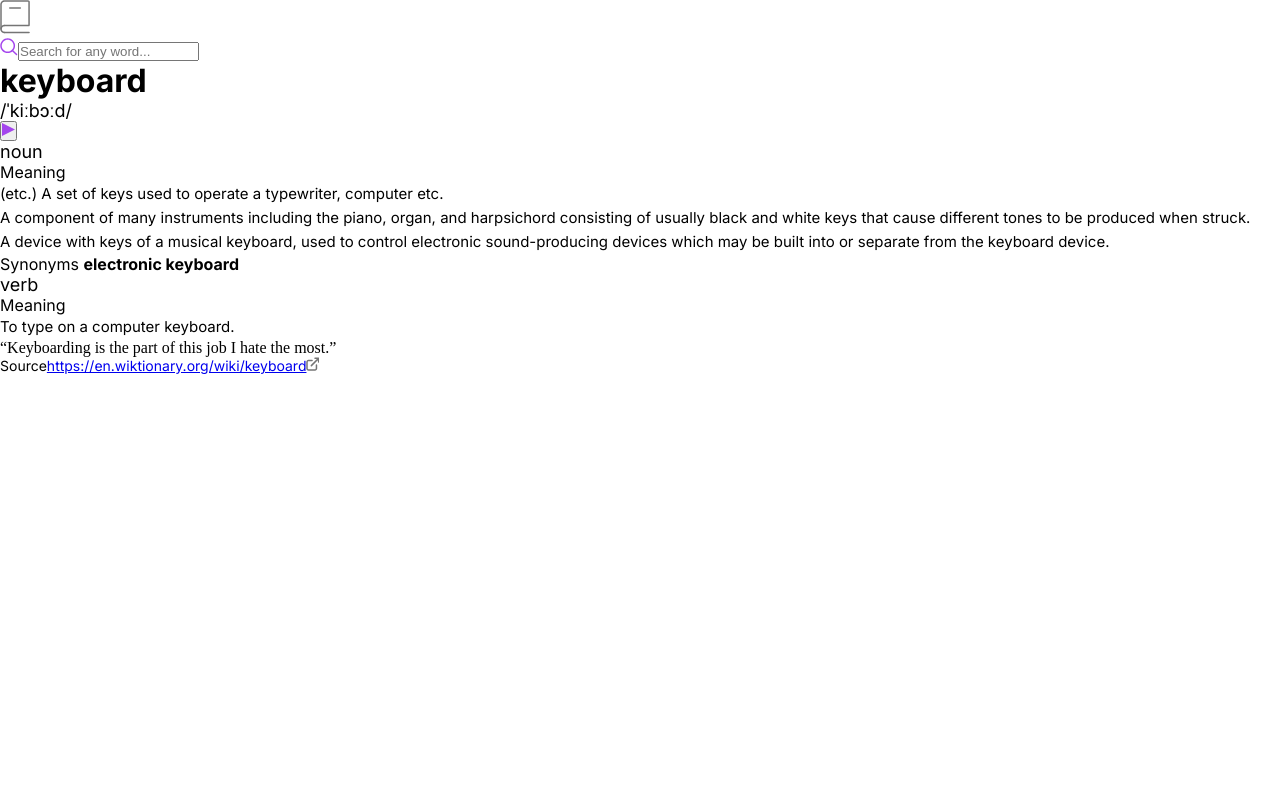
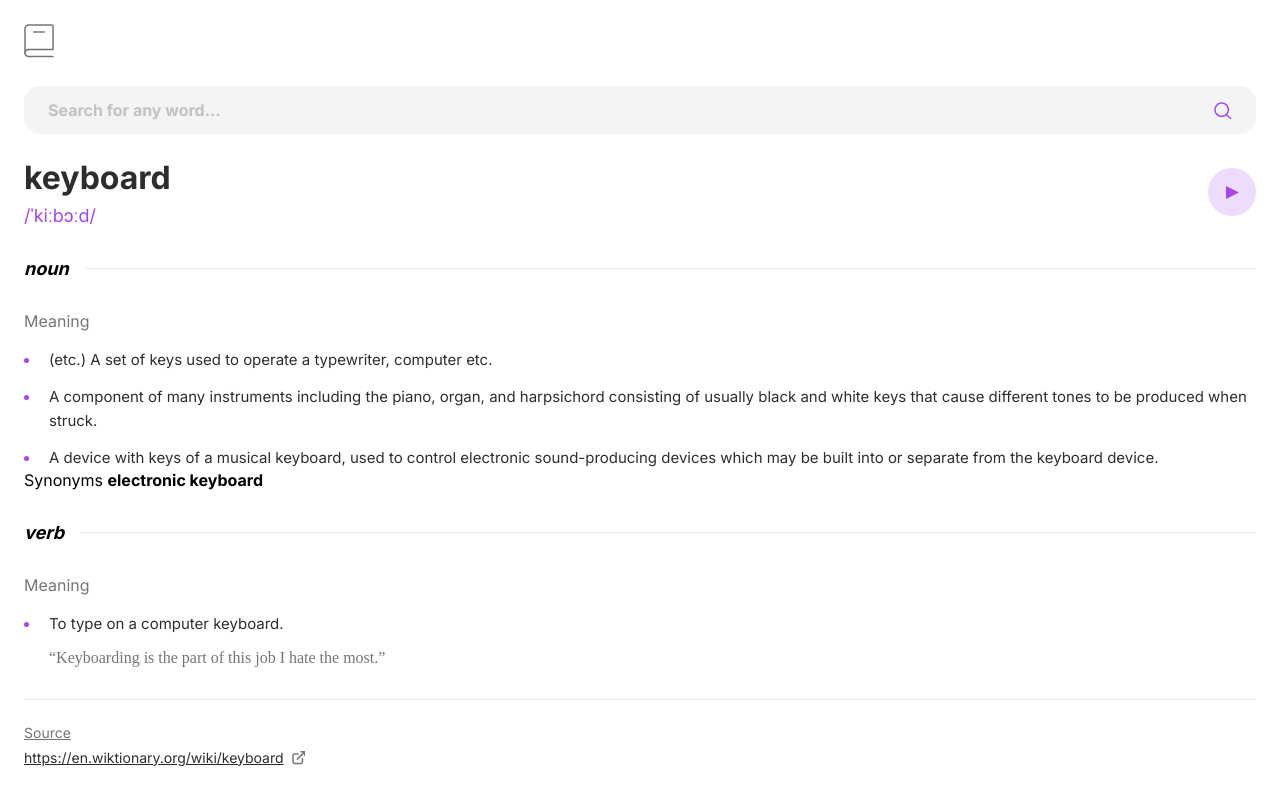
Before and after one commit to FelipeAmorimDEV/dictionary-web-app, a React (Vite) app: page / in a window 1280 px wide. Built offline with nearby package versions, Linux system fonts and the light colour scheme.

Commit message:
✔  Estilo inicial adicionado

```diff
--- a/src/styles.css
+++ b/src/styles.css
@@ -1,58 +1,139 @@
-:root {
-  --gray-900: #050505;
-  --gray-800: #1F1F1F;
-  --gray-700: #2D2D2D;
-  --gray-600: #3A3A3A;
-  --gray-400: #757575;
-  --gray-300: #E9E9E9;
-  --gray-100: #F4F4F4;
-
-  --white: #FFFFFF;
-  --primary: #A445ED;
-  --error: #FF5252;
+.app {
+  padding: 24px;
 }
 
-.heading-l {
-  font-family: 'Inter';
-  font-size: 4rem;
-  line-height: 1.20;
-  font-weight: bold;
+.header-app {
+  margin-bottom: 24px;
 }
 
-.heading-m {
+form input {
   font-family: 'Inter';
-  font-size: 1.5rem;
-  line-height: 1.20;
-  font-weight: 400;
+  font-size: 1rem;
+  font-weight: bold;
+  border-radius: 16px;
+  padding: 14px 24px;
+  width: 100%;
+  border: 0;
+  background: var(--gray-100);
+  color: var(--gray-700);
 }
 
-.heading-s {
-  font-family: 'Inter';
-  font-size: 1.25rem;
-  line-height: 1.20;
-  font-weight: 400;
+form input::placeholder {
+  color: #2D2D2D40;
 }
 
-.body-m {
-  font-family: 'Inter';
-  font-size: 1.125rem;
-  line-height: 1.33;
-  font-weight: 400;
+.search-word {
+  position: relative;
 }
 
-.body-s {
-  font-family: 'Inter';
-  font-size: 0.875rem;
-  line-height: 1.21;
-  font-weight: 400;
+.search-word img{
+  position: absolute;
+  right: 24.45px;
+  top: 0;
 }
 
-* {
-  margin: 0;
-  padding: 0;
-  box-sizing: border-box;
+main header {
+  margin-top: 24px;
+  margin-bottom: 32px;
+  display: flex;
+  align-items: center;
+  justify-content: space-between;
 }
 
-img {
-  max-width: 100%;
+main header h1 {
+  color: var(--gray-700);
+  margin-bottom: 8px;
 }
+
+main header span {
+  color: var(--primary);
+}
+
+.play-pronuncia {
+  width: 48px;
+  height: 48px;
+  border-radius: 100%;
+  border: 0;
+  background: #A445ED30;
+  display: flex;
+  align-items: center;
+  justify-content: center;
+  cursor: pointer;
+}
+
+div strong.heading-m-mobile {
+  display: block;
+  font-weight: bold;
+  font-style: italic;
+  display: flex;
+  align-items: center;
+  gap: 1rem;
+}
+
+div strong.heading-m-mobile::after {
+  content: '';
+  display: inline-block;
+  height: 1px;
+  width: 100%;
+  background-color: var(--gray-300);
+}
+
+.meaning-noun, .meaning-verb {
+  padding: 32px 0;
+}
+
+.meaning-noun span:first-child,
+.meaning-verb span:first-child {
+  display: inline-block;
+  color: var(--gray-400);
+  margin-bottom: 17px;
+}
+
+.meaning-verb {
+  border-bottom: 1px solid var(--gray-300);
+}
+
+.meaning-list {
+  display: flex;
+  flex-direction: column;
+  gap: 0.812rem;
+}
+
+.meaning-list li {
+  color: var(--gray-700);
+  display: flex;
+  align-items: flex-start;
+  gap: 20px;
+}
+
+.meaning-list li:not(.verb-quote)::before {
+  margin-top: 10px;
+  content: "";
+  display: inline-block;
+  min-height: 5px;
+  min-width: 5px;
+  border-radius: 100%;
+  background: var(--primary);
+}
+
+.verb-quote q {
+  margin-left: 25px;
+  color: var(--gray-400);
+}
+
+footer {
+  margin-top: 24px;
+}
+
+footer span {
+  display: block;
+  text-decoration: underline;
+  color: var(--gray-400);
+  margin-bottom: 8px;
+}
+
+footer a {
+  color: var(--gray-700);
+  display: flex;
+  gap: 8px;
+}
```
